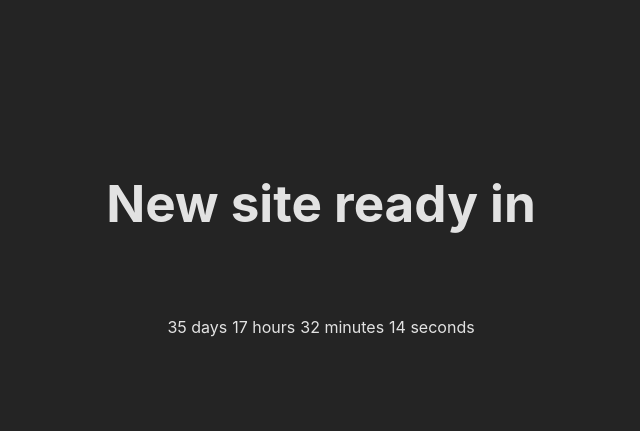
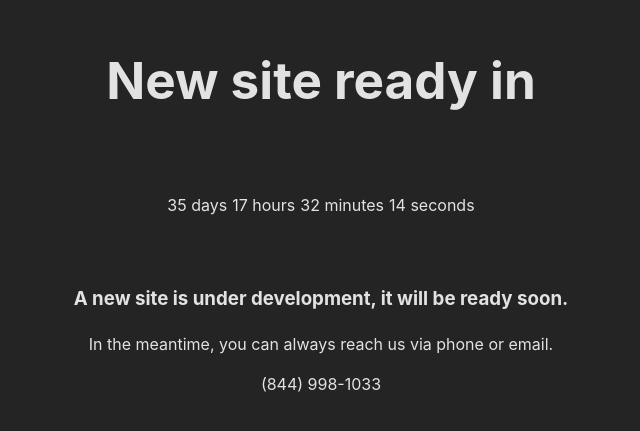
Before and after one commit to 0x5929/under-construction-placeholder-app, a React (Vite) app: page / in a window 1280 px wide. Shown: the part 185-616 px from the top of the page, without its empty margins (319-959 px from the left). Built offline with nearby package versions, Linux system fonts and the light colour scheme.

Commit message:
refactored code

```diff
--- a/src/App.css
+++ b/src/App.css
@@ -47,3 +47,6 @@
     align-items: center;
     gap: 5px;
 }
+.msg {
+    padding-top: 100px;
+}
--- a/src/App.tsx
+++ b/src/App.tsx
@@ -1,55 +1,12 @@
 import './App.css'
-import Countdown from 'react-countdown'
-import { motion } from 'framer-motion'
+import Timer from './components/Timer.tsx'
+import Message from './components/Message.tsx'
 
-type RenderType = {
-    days: number
-    hours: number
-    minutes: number
-    seconds: number
-}
-const renderer = ({ days, hours, minutes, seconds }: RenderType) => {
-    return (
-        <div id="counter">
-            <motion.div
-                initial={{ opacity: 0, transform: 'translateY(-50px)' }}
-                animate={{ opacity: 1, transform: 'translateY(50px)' }}
-            >
-                <span>{days} days</span>
-            </motion.div>
-            <motion.div
-                initial={{ opacity: 0, transform: 'translateY(-50px)' }}
-                animate={{ opacity: 1, transform: 'translateY(50px)' }}
-            >
-                <span>{hours} hours</span>
-            </motion.div>
-            <motion.div
-                key={`${minutes}-minutes`}
-                initial={{ opacity: 0, transform: 'translateY(-50px)' }}
-                animate={{ opacity: 1, transform: 'translateY(50px)' }}
-            >
-                <span>{minutes} minutes</span>
-            </motion.div>
-            <motion.div
-                key={`${seconds}-seconds`}
-                initial={{ opacity: 0, transform: 'translateY(-50px)' }}
-                animate={{ opacity: 1, transform: 'translateY(50px)' }}
-            >
-                <span>{seconds} seconds</span>
-            </motion.div>
-        </div>
-    )
-}
 function App() {
     return (
         <>
-            <h1>New site ready in</h1>
-            <Countdown
-                date={new Date('03-04-2024')}
-                renderer={renderer}
-                zeroPadTime={2}
-                daysInHours={true}
-            />
+            <Timer />
+            <Message />
         </>
     )
 }
--- /dev/null
+++ b/src/components/Message.tsx
@@ -0,0 +1,18 @@
+const phone = '(844) 998-1033'
+const email = ''
+function Message() {
+    return (
+        <>
+            <div className="msg">
+                <h3>A new site is under development, it will be ready soon.</h3>
+                <p>
+                    In the meantime, you can always reach us via phone or email.
+                </p>
+                <p>{phone}</p>
+                <p>{email}</p>
+            </div>
+        </>
+    )
+}
+
+export default Message
--- /dev/null
+++ b/src/components/Timer.tsx
@@ -0,0 +1,57 @@
+import Countdown from 'react-countdown'
+import { motion } from 'framer-motion'
+
+type RenderType = {
+    days: number
+    hours: number
+    minutes: number
+    seconds: number
+}
+const renderer = ({ days, hours, minutes, seconds }: RenderType) => {
+    return (
+        <div id="counter">
+            <motion.div
+                initial={{ opacity: 0, transform: 'translateY(-50px)' }}
+                animate={{ opacity: 1, transform: 'translateY(50px)' }}
+            >
+                <span>{days} days</span>
+            </motion.div>
+            <motion.div
+                initial={{ opacity: 0, transform: 'translateY(-50px)' }}
+                animate={{ opacity: 1, transform: 'translateY(50px)' }}
+            >
+                <span>{hours} hours</span>
+            </motion.div>
+            <motion.div
+                key={`${minutes}-minutes`}
+                initial={{ opacity: 0, transform: 'translateY(-50px)' }}
+                animate={{ opacity: 1, transform: 'translateY(50px)' }}
+            >
+                <span>{minutes} minutes</span>
+            </motion.div>
+            <motion.div
+                key={`${seconds}-seconds`}
+                initial={{ opacity: 0, transform: 'translateY(-50px)' }}
+                animate={{ opacity: 1, transform: 'translateY(50px)' }}
+            >
+                <span>{seconds} seconds</span>
+            </motion.div>
+        </div>
+    )
+}
+
+function Timer() {
+    return (
+        <>
+            <h1>New site ready in</h1>
+            <Countdown
+                date={new Date('03-04-2024')}
+                renderer={renderer}
+                zeroPadTime={2}
+                daysInHours={true}
+            />
+        </>
+    )
+}
+
+export default Timer
```
